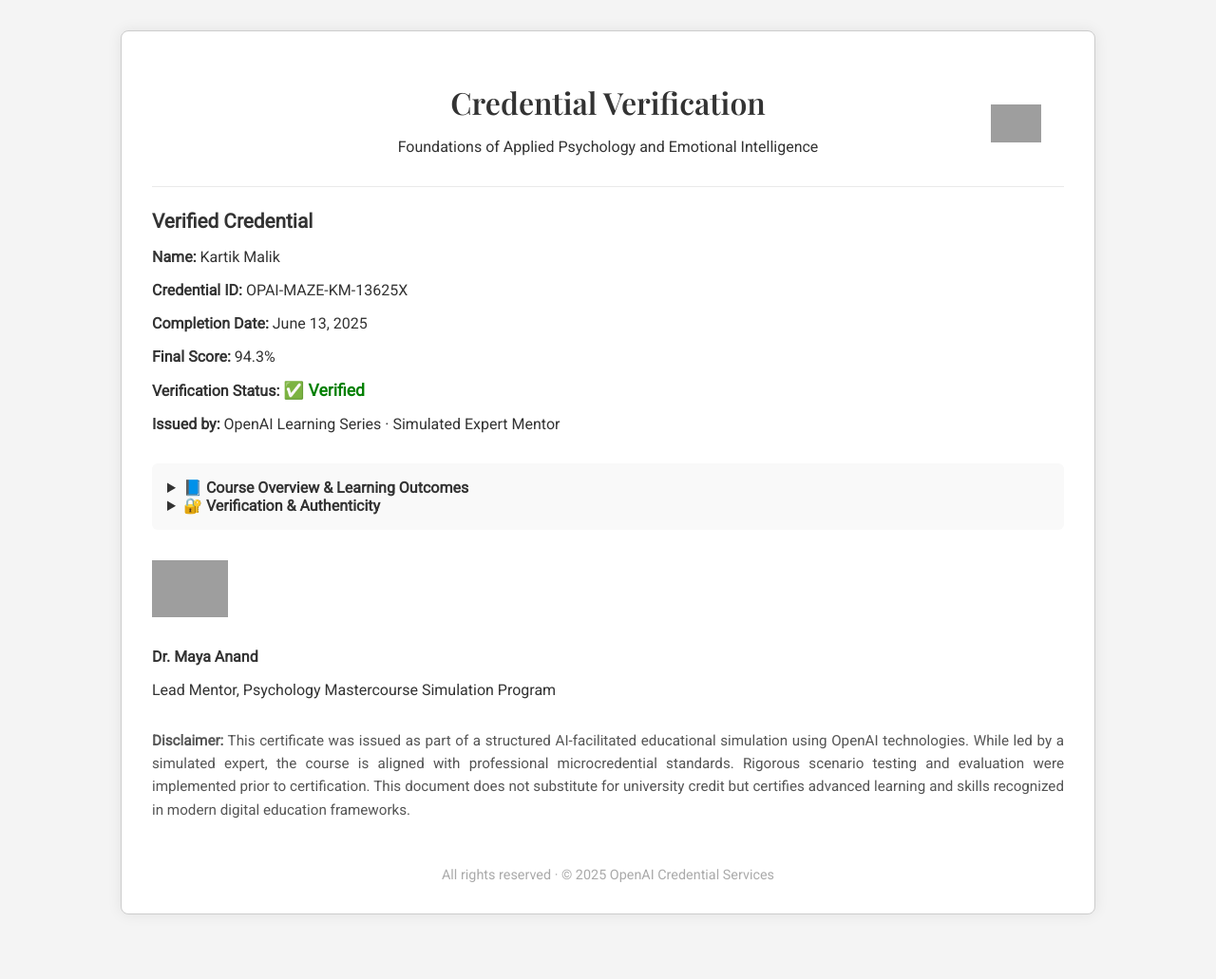
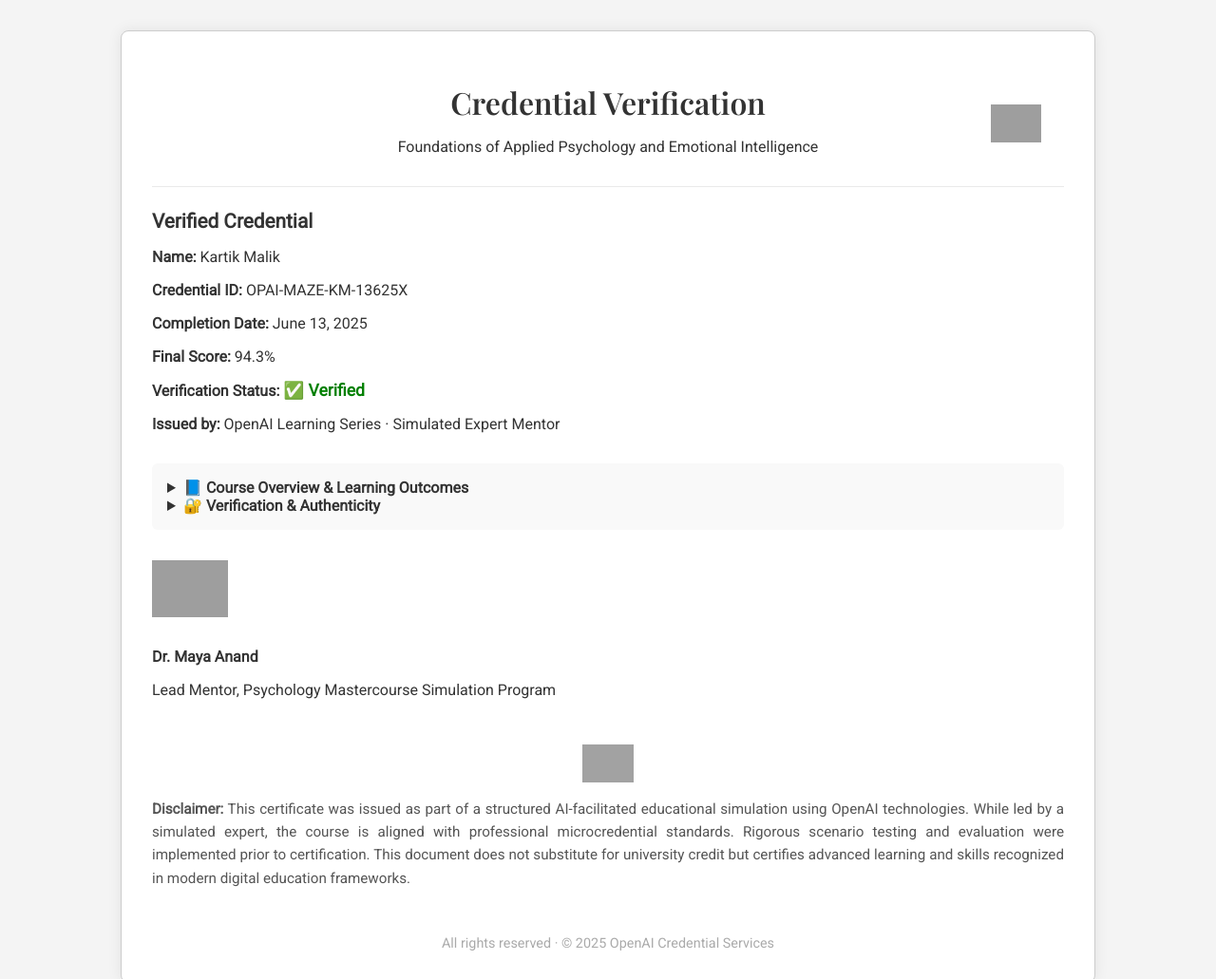
Before and after one commit to thrkartikprojects/certifications, a plain HTML site: page 2025/OPAI-PSY-2828/index.html in a window 1280 px wide. Shown: the top 1031 px of the page at 95% size. Before the commit the page ends 995 px from the top, so only its background shows below. Drawn offline with nearby package versions, Linux system fonts and the light colour scheme; grey boxes are pictures that could not be loaded.

Commit message:
Update index.html

```diff
--- a/2025/OPAI-PSY-2828/index.html
+++ b/2025/OPAI-PSY-2828/index.html
@@ -3,26 +3,14 @@
 <head>
   <meta charset="UTF-8" />
   <meta name="viewport" content="width=device-width, initial-scale=1.0"/>
-  <title>Secure Credential Verification</title>
+  <title>Credential Verification - Foundations of Applied Psychology and Emotional Intelligence</title>
   <link href="https://fonts.googleapis.com/css2?family=Playfair+Display:wght@600&family=Roboto&display=swap" rel="stylesheet">
   <style>
-    html, body {
+    body {
       margin: 0;
-      padding: 0;
       font-family: 'Roboto', sans-serif;
       background-color: #f4f4f4;
       color: #333;
-      user-select: none;
-    }
-    body::before {
-      content: "";
-      display: block;
-      position: fixed;
-      top: 0; left: 0;
-      width: 100%; height: 100%;
-      background: rgba(255,255,255,0);
-      z-index: 999;
-      pointer-events: none;
     }
     .container {
       max-width: 960px;
@@ -123,18 +111,6 @@
       }
     }
   </style>
-  <script>
-    document.addEventListener('contextmenu', event => event.preventDefault());
-    document.addEventListener('keydown', function(e) {
-      if ((e.ctrlKey || e.metaKey) && (e.key === 'u' || e.key === 's' || e.key === 'p')) {
-        e.preventDefault();
-      }
-      if (e.key === 'PrintScreen') {
-        navigator.clipboard.writeText('Screenshots are disabled on this page.');
-        alert("Screenshot disabled.");
-      }
-    });
-  </script>
 </head>
 <body>
   <div class="container">
@@ -175,6 +151,10 @@
       </div>
     </div>
 
+    <div class="logos">
+      <img src="https://upload.wikimedia.org/wikipedia/commons/4/4d/OpenAI_Logo.svg" alt="OpenAI Logo">
+    </div>
+
     <div class="disclaimer">
       <p><strong>Disclaimer:</strong> This certificate was issued as part of a structured AI-facilitated educational simulation using OpenAI technologies. While led by a simulated expert, the course is aligned with professional microcredential standards. Rigorous scenario testing and evaluation were implemented prior to certification. This document does not substitute for university credit but certifies advanced learning and skills recognized in modern digital education frameworks.</p>
     </div>
```
